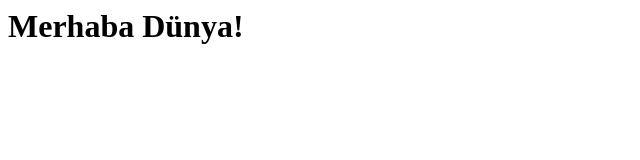
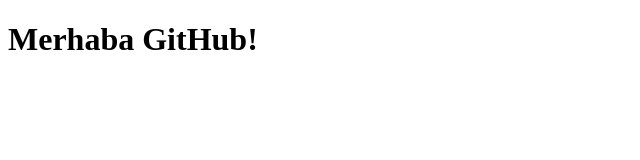
Before and after one commit to getto1024/ilk-deneme, a plain HTML site: page index.html in a window 1280 px wide. Shown: the whole page, without its empty margins (0-640 px from the left). Drawn offline with Linux system fonts and the light colour scheme.

Commit message:
ilk dosyam

```diff
--- a/index.html
+++ b/index.html
@@ -1 +1,9 @@
-<h1>Merhaba Dünya!</h1>
+<!DOCTYPE html>
+<html>
+<head>
+    <title>Deneme Projesi</title>
+</head>
+<body>
+    <h1>Merhaba GitHub!</h1>
+</body>
+</html>
```
Also changed, not shown: style.css (added), 1 other file.
